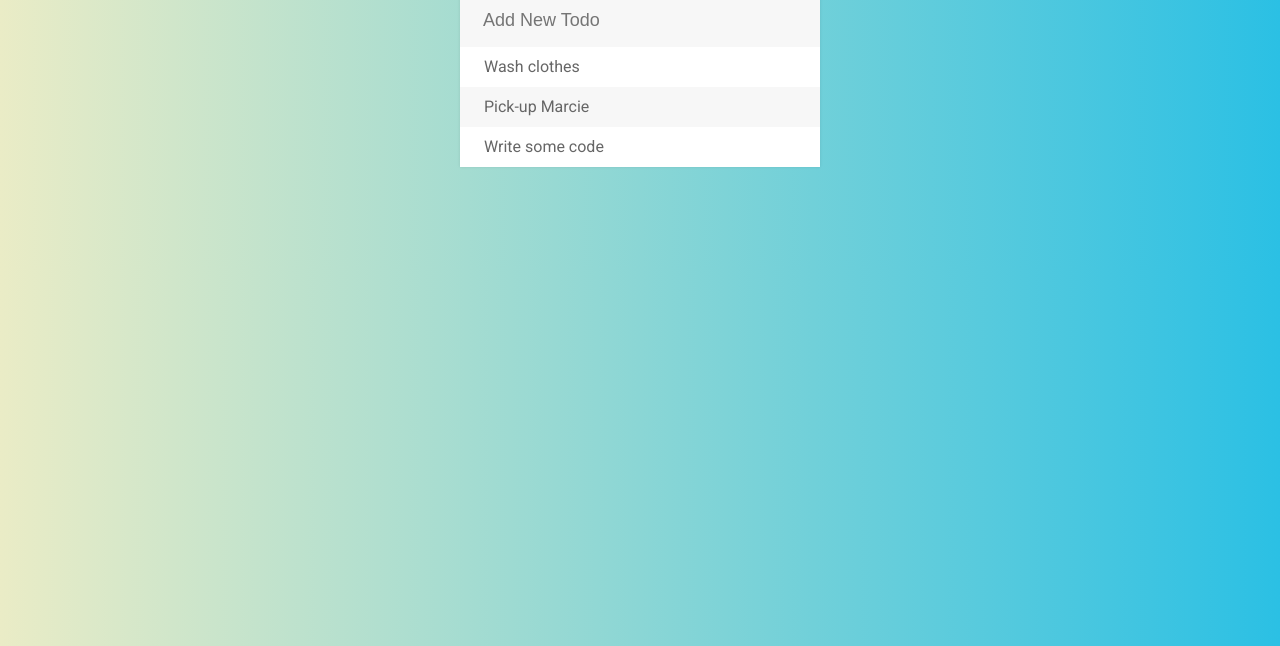
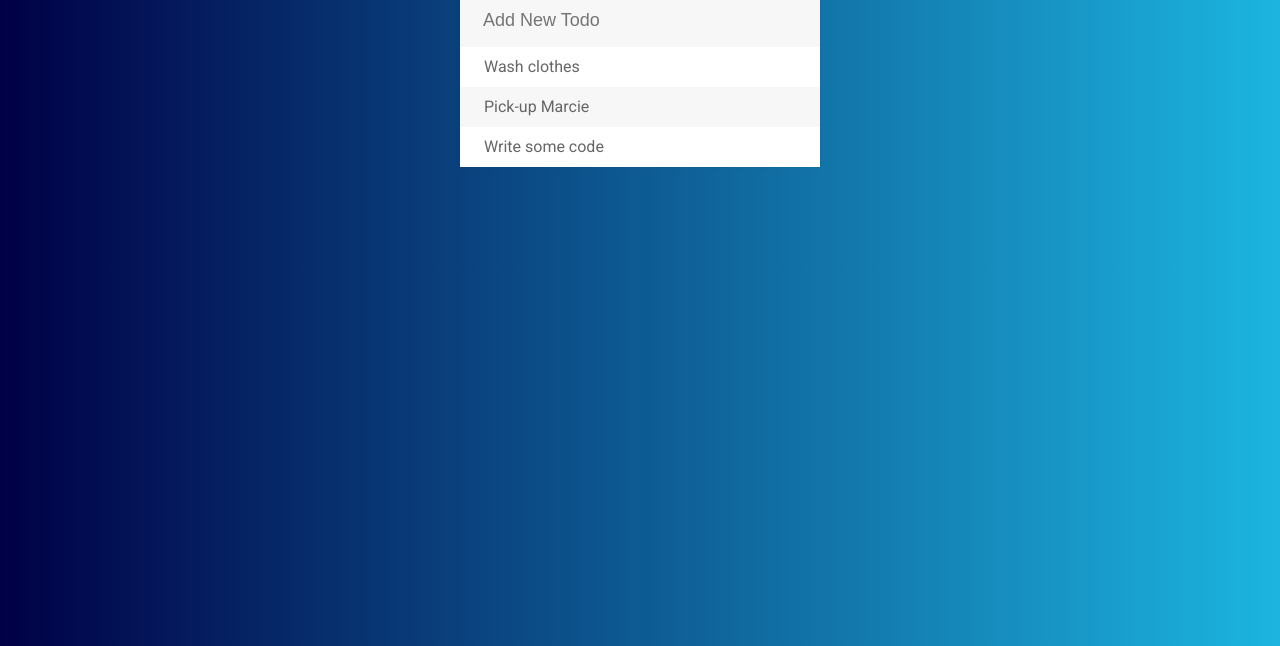
Before and after one commit to hanstanawi/todo-list-app, a plain HTML site: page index.html in a window 1280 px wide. Shown: the part 154-800 px from the top of the page. Drawn offline with Linux system fonts and the light colour scheme.

Commit message:
Changing the gradient color

```diff
--- a/assets/css/todos.css
+++ b/assets/css/todos.css
@@ -43,9 +43,9 @@ li:nth-child(2n){
 
 body{
     font-family: Roboto;
-    background: #2BC0E4;  /* fallback for old browsers */
-    background: -webkit-linear-gradient(to right, #EAECC6, #2BC0E4);  /* Chrome 10-25, Safari 5.1-6 */
-    background: linear-gradient(to right, #EAECC6, #2BC0E4); /* W3C, IE 10+/ Edge, Firefox 16+, Chrome 26+, Opera 12+, Safari 7+ */
+    background: #000046; /* fallback for old browsers */
+    background: -webkit-linear-gradient(to right, #000046, #1cb5e0); /* Chrome 10-25, Safari 5.1-6 */
+    background: linear-gradient(to right, #000046, #1cb5e0); /* W3C, IE 10+/ Edge, Firefox 16+, Chrome 26+, Opera 12+, Safari 7+ */
 }
 
 #container{
```
